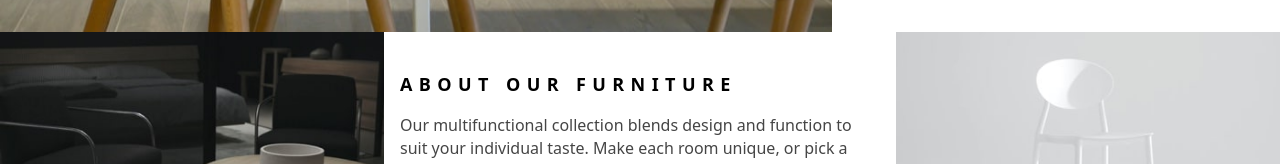
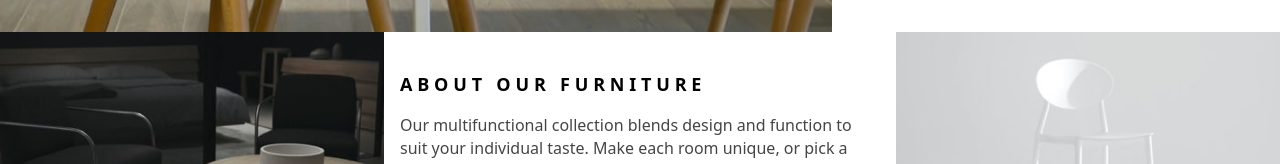
Before and after one commit to bakryelzzubair/room-homePage-reactjs, a React (Vite) app: page / in a window 1280 px wide. Shown: the part 488-652 px from the top of the page. Built offline with nearby package versions, Linux system fonts and the light colour scheme.

Commit message:
Update About.jsx
resize about header

```diff
--- a/src/components/About.jsx
+++ b/src/components/About.jsx
@@ -10,7 +10,7 @@ const About = () => {
           <img src={aboutBlack} alt="" className="w-full" />
         </article>
         <article className="p-4 flex flex-col justify-center">
-          <h2 className=" text-xl lg:text-lg uppercase font-bold tracking-[.4rem] pb-4">
+          <h2 className=" text-lg uppercase font-bold tracking-[.3rem] pb-4">
             About our furniture
           </h2>
           <p className="text-primary-Grey-800 lg:text-sm">
```
